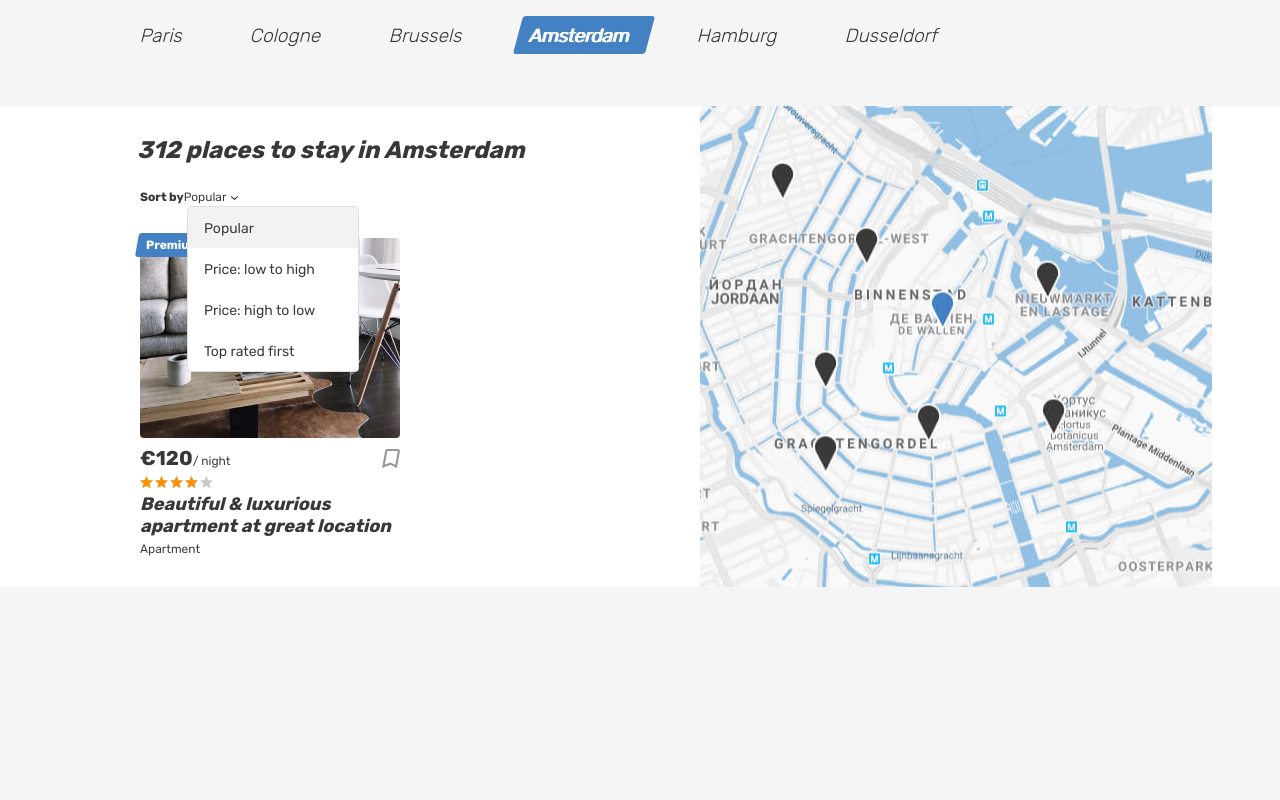
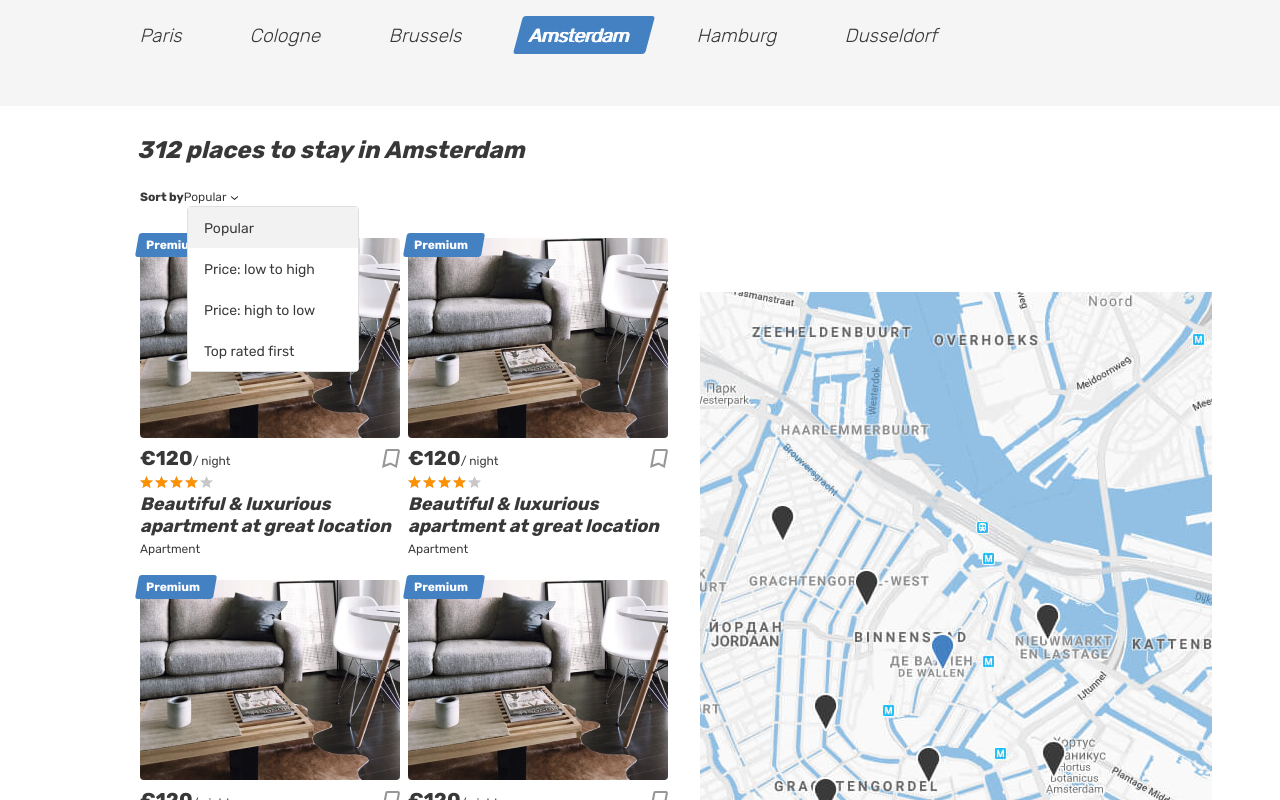
Before and after one commit to Despair322/1933465-six-cities-3, a React (Vite) app: page / in a window 1280 px wide. Shown: the top 800 px of the page. Built offline with nearby package versions, Linux system fonts and the light colour scheme.

Commit message:
feat: add card component

```diff
--- a/src/components/app.tsx
+++ b/src/components/app.tsx
@@ -1,8 +1,12 @@
 import Main from '../pages/main/main';
 
-function App(): JSX.Element {
+type AppProps = {
+  cardsCount: number;
+};
+
+function App({ cardsCount }: AppProps): JSX.Element {
   return (
-    <Main/>
+    <Main cardsCount={cardsCount} />
   );
 }
 
--- /dev/null
+++ b/src/components/card.tsx
@@ -0,0 +1,40 @@
+function Card(): JSX.Element {
+  return (
+    <article className="cities__card place-card">
+      <div className="place-card__mark">
+        <span>Premium</span>
+      </div>
+      <div className="cities__image-wrapper place-card__image-wrapper">
+        <a href="#">
+          <img className="place-card__image" src="img/apartment-01.jpg" width="260" height="200" alt="Place image" />
+        </a>
+      </div>
+      <div className="place-card__info">
+        <div className="place-card__price-wrapper">
+          <div className="place-card__price">
+            <b className="place-card__price-value">&euro;120</b>
+            <span className="place-card__price-text">&#47;&nbsp;night</span>
+          </div>
+          <button className="place-card__bookmark-button button" type="button">
+            <svg className="place-card__bookmark-icon" width="18" height="19">
+              <use xlinkHref="#icon-bookmark"></use>
+            </svg>
+            <span className="visually-hidden">To bookmarks</span>
+          </button>
+        </div>
+        <div className="place-card__rating rating">
+          <div className="place-card__stars rating__stars">
+            <span style={{ width: '80%' }}></span>
+            <span className="visually-hidden">Rating</span>
+          </div>
+        </div>
+        <h2 className="place-card__name">
+          <a href="#">Beautiful &amp; luxurious apartment at great location</a>
+        </h2>
+        <p className="place-card__type">Apartment</p>
+      </div>
+    </article>
+  );
+}
+
+export default Card;
--- /dev/null
+++ b/src/const.ts
@@ -0,0 +1,3 @@
+export const Setting = {
+  CardsCount: 6,
+};
--- a/src/index.tsx
+++ b/src/index.tsx
@@ -1,6 +1,7 @@
 import React from 'react';
 import ReactDOM from 'react-dom/client';
 import App from './components/app';
+import { Setting } from './const';
 
 const root = ReactDOM.createRoot(
   document.getElementById('root') as HTMLElement
@@ -8,6 +9,6 @@ const root = ReactDOM.createRoot(
 
 root.render(
   <React.StrictMode>
-    <App/>
+    <App cardsCount={Setting.CardsCount} />
   </React.StrictMode>
 );
--- a/src/pages/main/main.tsx
+++ b/src/pages/main/main.tsx
@@ -1,4 +1,10 @@
-function Main(): JSX.Element {
+import Card from '../../components/card';
+
+type MainProps = {
+  cardsCount: number;
+};
+
+function Main({ cardsCount }: MainProps): JSX.Element {
   return (
     <main className="page__main page__main--index">
       <h1 className="visually-hidden">Cities</h1>
@@ -59,40 +65,9 @@ function Main(): JSX.Element {
               </ul>
             </form>
             <div className="cities__places-list places__list tabs__content">
-              <article className="cities__card place-card">
-                <div className="place-card__mark">
-                  <span>Premium</span>
-                </div>
-                <div className="cities__image-wrapper place-card__image-wrapper">
-                  <a href="#">
-                    <img className="place-card__image" src="img/apartment-01.jpg" width="260" height="200" alt="Place image" />
-                  </a>
-                </div>
-                <div className="place-card__info">
-                  <div className="place-card__price-wrapper">
-                    <div className="place-card__price">
-                      <b className="place-card__price-value">&euro;120</b>
-                      <span className="place-card__price-text">&#47;&nbsp;night</span>
-                    </div>
-                    <button className="place-card__bookmark-button button" type="button">
-                      <svg className="place-card__bookmark-icon" width="18" height="19">
-                        <use xlinkHref="#icon-bookmark"></use>
-                      </svg>
-                      <span className="visually-hidden">To bookmarks</span>
-                    </button>
-                  </div>
-                  <div className="place-card__rating rating">
-                    <div className="place-card__stars rating__stars">
-                      <span style={{ width: '80%' }}></span>
-                      <span className="visually-hidden">Rating</span>
-                    </div>
-                  </div>
-                  <h2 className="place-card__name">
-                    <a href="#">Beautiful &amp; luxurious apartment at great location</a>
-                  </h2>
-                  <p className="place-card__type">Apartment</p>
-                </div>
-              </article>
+              {Array.from({ length: cardsCount }, (_, index) => (
+                <Card key={index} />
+              ))}
             </div>
           </section>
           <div className="cities__right-section">
```
